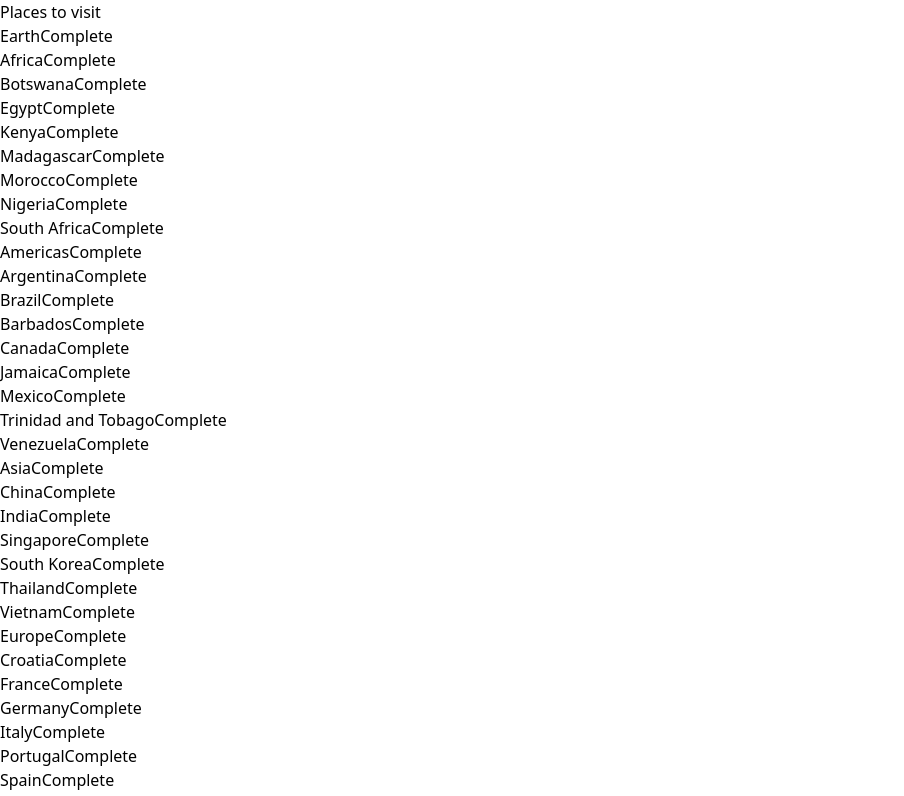
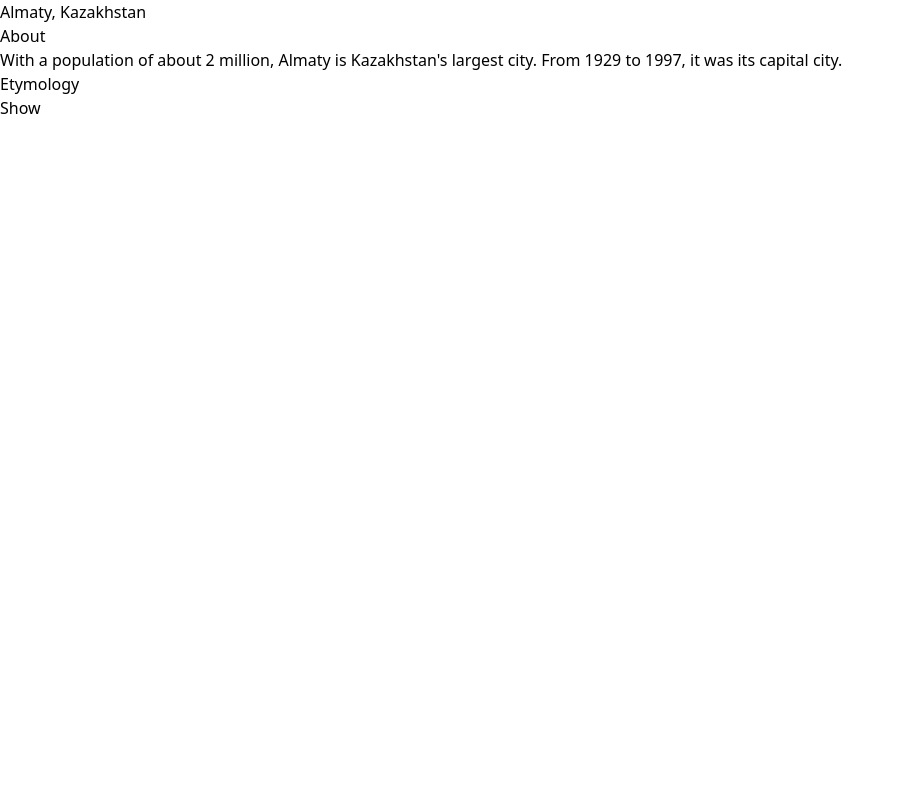
Before and after one commit to KishorKumarParoi/Cine-Rental, a React (Vite) app: page / in a window 1280 px wide. Shown: the top 796 px of the page, without its empty margins (0-904 px from the left). Built offline with nearby package versions, Linux system fonts and the light colour scheme.

Commit message:
accordion learned

```diff
--- a/src/App.jsx
+++ b/src/App.jsx
@@ -1,67 +1,31 @@
-import { useState } from 'react';
-import { initialTravelPlan } from './places';
+import { useState } from "react";
 
-function PlaceTree({ Id, parentId, placesById, onComplete }) {
-  const place = placesById[Id];
-  const childIds = place.childIds;
+function Panel({ title, children, isActive, onShow }) {
 
   return (
     <>
-      <li>
-        {place.title}
-        <button onClick={() => onComplete(Id, parentId)}>Complete</button>
-        {childIds.length > 0 && (
-          <ol>
-            {
-              childIds.map((childId) => (
-                <PlaceTree key={childId} Id={childId} parentId={Id} placesById={placesById} onComplete={onComplete} />
-              )
-              )
-            }
-          </ol>
-        )
-        }
-      </li>
+      <h1 className="text-3xl">{title}</h1>
+      {
+        isActive ? <p>{children}</p> :
+          <button className="bg-yellow-500 rounded-lg p-2" onClick={onShow} >Show</button>
+      }
     </>
   )
+
 }
 
-function Planets() {
-  const [plan, updatePlan] = useState(initialTravelPlan);
-  const planetIds = plan[0].childIds;
+export default function Accordion() {
+  const [activeIndex, setActiveIndex] = useState(0);
 
-  function handleComplete(childId, parentId) {
-    console.log('completing...');
-    const parent = plan[parentId];
-    const nextParent = {
-      ...parent,
-      childIds: parent.childIds.filter(id => id !== childId)
-    }
-
-    updatePlan({
-      ...plan,
-      [parentId]: nextParent,
-    })
-  }
   return (
-    <>
-      <h1 className='text-3xl bg-yellow-400 '>Places to visit</h1>
-      <ol>
-        {
-          planetIds.map((id) => (
-            <PlaceTree key={id} Id={id} parentId={0} placesById={plan} onComplete={handleComplete} />
-          ))
-        }
-      </ol>
-    </>
-  )
+    <div className="m-4 p-4">
+      <h2>Almaty, Kazakhstan</h2>
+      <Panel title="About" isActive={activeIndex === 0} onShow={() => setActiveIndex(0)}>
+        With a population of about 2 million, Almaty is Kazakhstan's largest city. From 1929 to 1997, it was its capital city.
+      </Panel>
+      <Panel title="Etymology" isActive={activeIndex === 1} onShow={() => setActiveIndex(1)}>
+        The name comes from <span lang="kk-KZ">алма</span>, the Kazakh word for "apple" and is often translated as "full of apples". In fact, the region surrounding Almaty is thought to be the ancestral home of the apple, and the wild <i lang="la">Malus sieversii</i> is considered a likely candidate for the ancestor of the modern domestic apple.
+      </Panel>
+    </div>
+  );
 }
-
-
-export default function App() {
-  return (
-    <>
-      <Planets />
-    </>
-  )
-}
```
Also changed, not shown: src/components/AvoidDeeplyNestedObject.jsx (added, +58 -0 lines).
